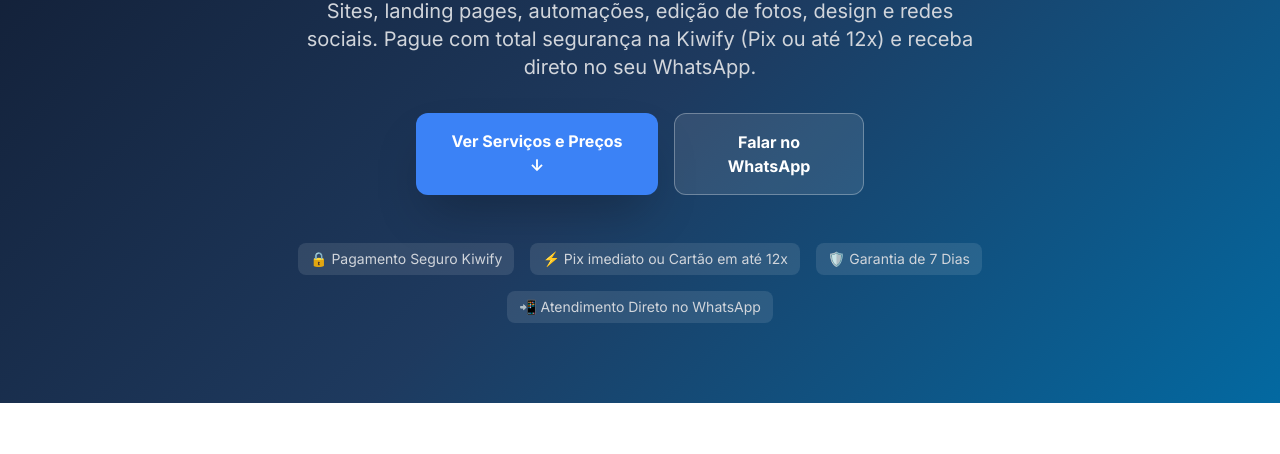
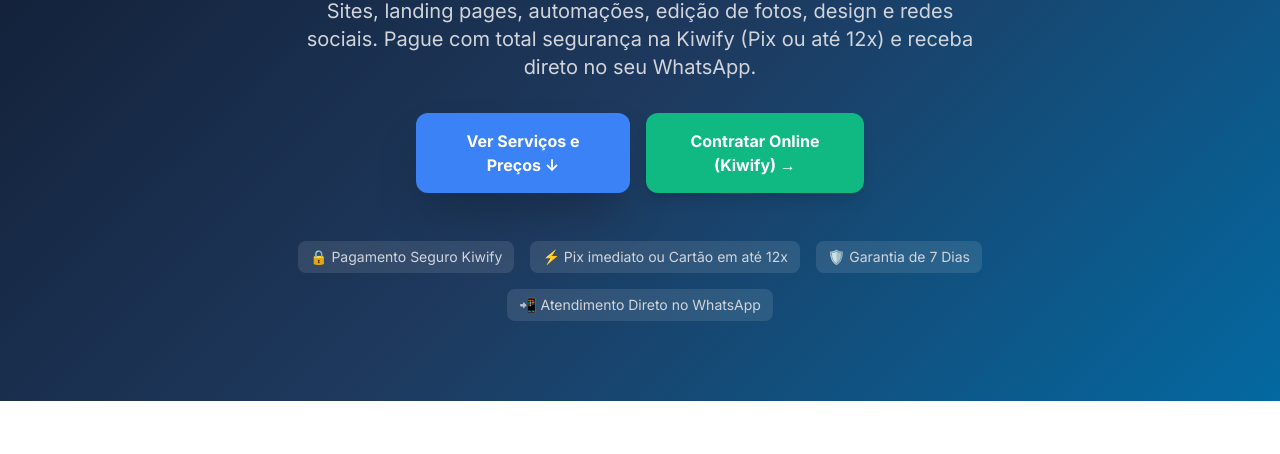
Before and after one commit to sukunafeasd/dkf-consultoria-site, a plain HTML site: page servicos.html in a window 1280 px wide. Shown: the part 345-799 px from the top of the page. Drawn offline with nearby package versions, Linux system fonts and the light colour scheme.

Commit message:
Conecta link de checkout oficial da Kiwify nos botoes

```diff
--- a/servicos.html
+++ b/servicos.html
@@ -64,10 +64,8 @@
       <a href="#servicos" class="btn bg-blue-500 hover:bg-blue-400 text-white font-bold px-8 py-4 rounded-xl text-base shadow-2xl">
         Ver Serviços e Preços ↓
       </a>
-      <a href="https://wa.me/5551999027441?text=Ol%C3%A1!%20Gostaria%20de%20tirar%20uma%20d%C3%BAvida%20sobre%20os%20servi%C3%A7os%20digitais."
-         target="_blank"
-         class="btn bg-white/10 hover:bg-white/20 border border-white/30 text-white font-bold px-6 py-4 rounded-xl text-base">
-        Falar no WhatsApp
+      <a href="https://pay.kiwify.com.br/ipSMY6X" target="_blank" class="btn bg-emerald-500 hover:bg-emerald-600 text-white font-bold px-6 py-4 rounded-xl text-base shadow-lg">
+        Contratar Online (Kiwify) →
       </a>
     </div>
 
@@ -143,8 +141,8 @@
           </ul>
         </div>
         <div>
-          <a href="#pedir" onclick="selecionarServico('📸 Edição de Fotos')" class="btn block text-center bg-blue-600 hover:bg-blue-700 text-white text-sm font-bold py-3 rounded-lg mb-2 shadow-sm">
-            Contratar este serviço →
+          <a href="https://pay.kiwify.com.br/ipSMY6X" target="_blank" class="btn block text-center bg-blue-600 hover:bg-blue-700 text-white text-sm font-bold py-3 rounded-lg mb-2 shadow-sm">
+            Pagar com Kiwify (R$ 25) →
           </a>
           <span class="block text-center text-xs text-gray-400">Pix ou Cartão via Kiwify</span>
         </div>
```
